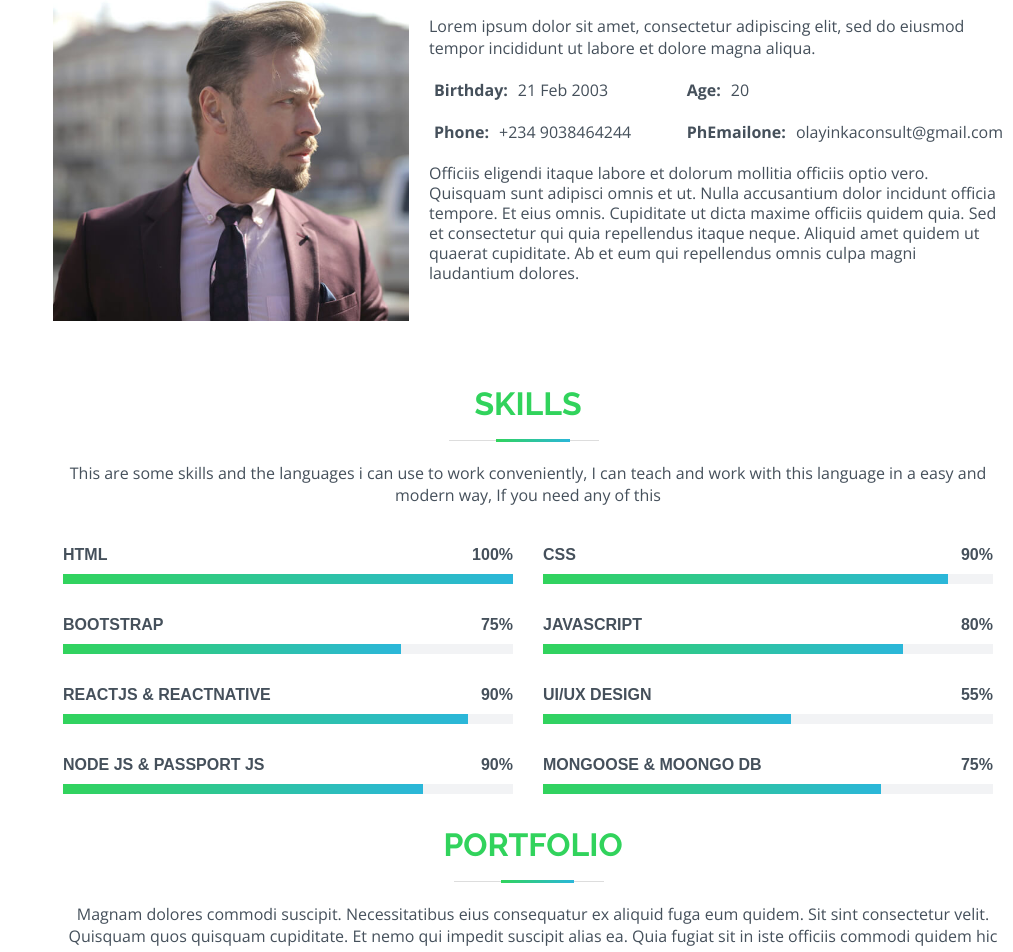
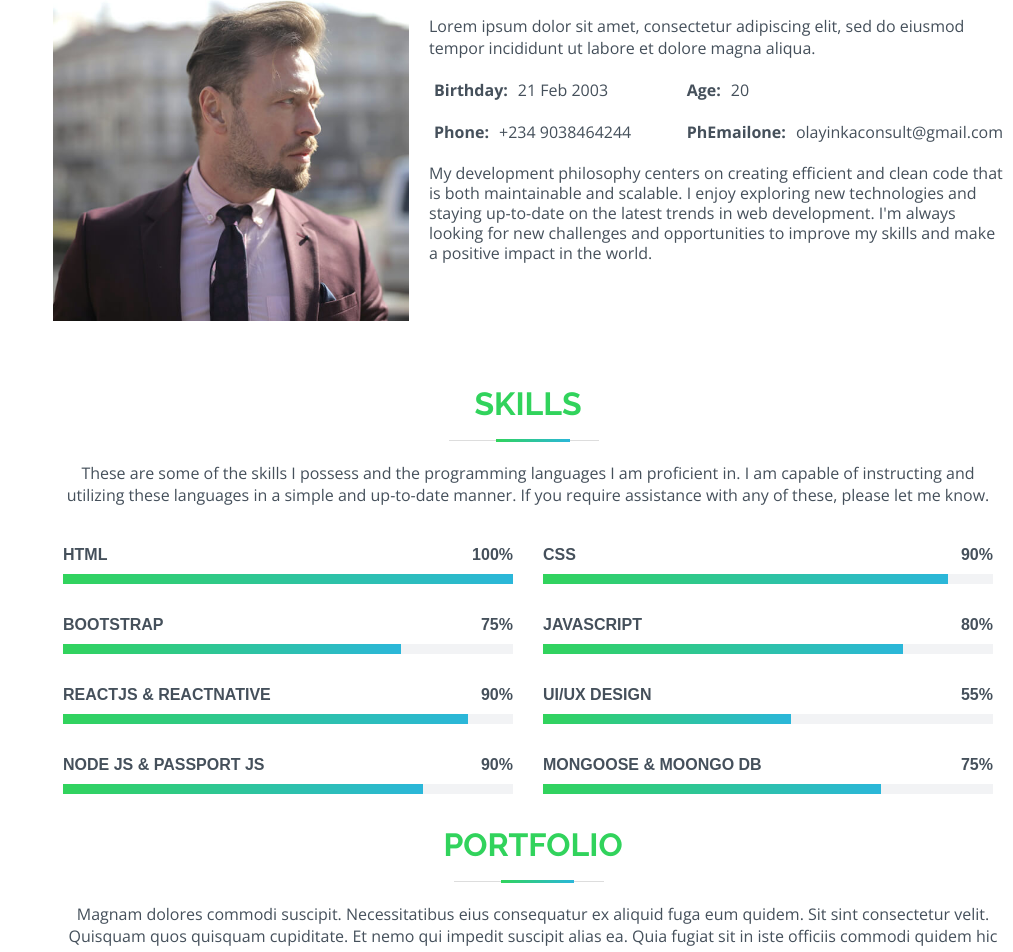
Before and after one commit to olayinka06-dev/official-portfolio-dev, a React (Create React App) app: page / in a window 1280 px wide. Shown: the part 1182-2134 px from the top of the page, without its empty margins (267-1280 px from the left). Built offline with nearby package versions, Linux system fonts and the light colour scheme.

Commit message:
making random adjustment

```diff
--- a/src/components/About Page/About.jsx
+++ b/src/components/About Page/About.jsx
@@ -60,8 +60,8 @@ const About = () => {
               </div>
             </div>
             <p className='about-paragraph'>
-              Officiis eligendi itaque labore et dolorum mollitia officiis optio vero. Quisquam sunt adipisci omnis et ut. Nulla accusantium dolor incidunt officia tempore. Et eius omnis.
-              Cupiditate ut dicta maxime officiis quidem quia. Sed et consectetur qui quia repellendus itaque neque. Aliquid amet quidem ut quaerat cupiditate. Ab et eum qui repellendus omnis culpa magni laudantium dolores.
+              My development philosophy centers on creating efficient and clean code that is both maintainable and scalable.
+              I enjoy exploring new technologies and staying up-to-date on the latest trends in web development. I'm always looking for new challenges and opportunities to improve my skills and make a positive impact in the world.
             </p>
           </div>
         </div>
@@ -72,7 +72,7 @@ const About = () => {
 
         <div class="section-title">
           <h2>Skills</h2>
-          <p>This are some skills and the languages i can use to work conveniently, I can teach and work with this language in a easy and modern way, If you need any of this </p>
+          <p>These are some of the skills I possess and the programming languages I am proficient in. I am capable of instructing and utilizing these languages in a simple and up-to-date manner. If you require assistance with any of these, please let me know.</p>
         </div>
 
         <div class="row skills-content">
```
